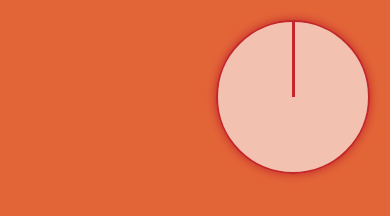
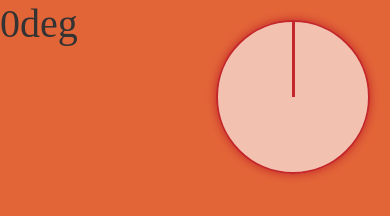
Before and after one commit to forgive20/scroll-demo, a plain HTML site: page index.html in a window 390 px wide. Shown: the top 216 px of the page. Drawn offline with Linux system fonts and the light colour scheme.

Commit message:
compatible mobile

```diff
--- a/index.html
+++ b/index.html
@@ -36,12 +36,18 @@
       background: #c3272b;
       margin: 0 auto;
       transform-origin: bottom center;
-      rotate: 0;
+    }
+
+    .text {
+      color: #333;
+      font-size: 40px;
+      position: fixed;
     }
   </style>
 </head>
 <body>
 <div class="container">
+  <div class="text"></div>
   <div class="circle">
     <div class="arrow"></div>
   </div>
@@ -56,6 +62,9 @@
     const ratio = scrollTop / (containerHeight - viewportHeight)
 
     arrow.style.rotate = `${ratio * 360}deg`
+
+    const text = document.querySelector('.text')
+    text.innerText = arrow.style.rotate
   }
 
   document.addEventListener('scroll', scrollChanged)
```
